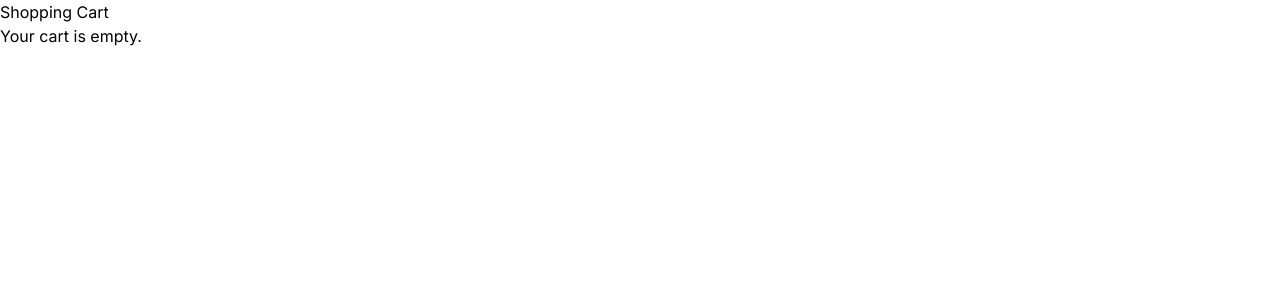
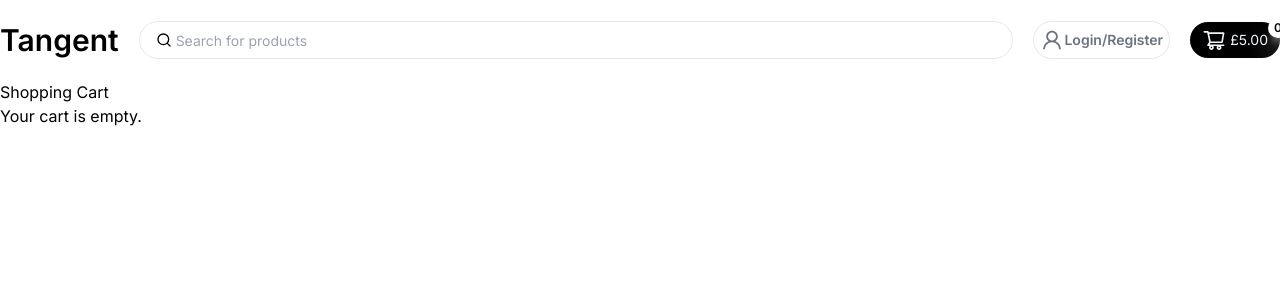
Before and after one commit to Pedrofigueiredo91/Shopping-cart-application, a Next.js app: page /cart in a window 1280 px wide. Shown: the top 300 px of the page. Built offline with nearby package versions, Linux system fonts and the light colour scheme.

Commit message:
add header with links and styling, plus className organization for products component

```diff
--- /dev/null
+++ b/components/container.tsx
@@ -0,0 +1,12 @@
+
+
+interface Props {
+  children: React.ReactNode,
+  className?: string
+}
+
+const Container: React.FC<Props> = ({ children, className = '' }) => {
+  return <div className={`${className} max-w-screen-xl mx-auto px-4 xl:px-0 py-10`}>{children}</div>;
+};
+
+export default Container;
--- a/components/header.tsx
+++ b/components/header.tsx
@@ -1,22 +1,43 @@
 "use client";
-import Link from "next/link";
-import { AiOutlineShoppingCart } from "react-icons/ai";
 
 import React from "react";
+import Link from "next/link";
+import Container from "./container";
+import { FiSearch } from "react-icons/fi";
+import { AiOutlineShoppingCart, AiOutlineUser } from "react-icons/ai";
 
 const Header: React.FC = () => {
   return (
-    <header>
-      <nav >
-        <div >
-          <div >
-            <Link rel="stylesheet" href="/cart" >
-              <AiOutlineShoppingCart/>
-            </Link>
+    <div className="bg-bodycolor h-20 mg:mb-20">
+      <Container className="h-full flex items-center md:gap-x-5 justify-between md:justify-start">
+        <Link href={"/"}>
+          <h3 className="text-3xl font-semibold ">Tangent</h3>
+        </Link>
+        <div className="w-full hidden md:flex items-center gap-x-1 border-[1px] border-lightText/50 rounded-full px-4 py-1.5 ">
+          <FiSearch />
+          <input
+            type="text"
+            placeholder="Search for products"
+            className="placeholder:text-sm flex-1 outline-none"
+          />
+        </div>
+        <Link href={"/"}>
+          <div className="bg-bgLight text-gray-500 flex items-center justify-center p-1.5 rounded-full hover:bg-white border-[1px] border-gray-200 hover:border-black duration-200">
+            <AiOutlineUser className="text-2xl" />
+            <p className="text-sm font-semibold ">Login/Register</p>
           </div>
-        </div>
-      </nav>
-    </header>
+        </Link>
+        <Link rel="stylesheet" href="/cart">
+          <div className="bg-black hover:bg-slate-950 rounded-full text-slate-100 hover:text-white flex items-center justify-center gap-x-1 px-3 py-1.5 boder-[1px] border-black relative">
+            <AiOutlineShoppingCart className=" text-2xl" />
+            <p className="text-sm font-semi-bold">£5.00</p>
+            <span className="bg-white text-black rounded-full text-xs font-semibold absolute -right-2 -top-1 w-5 h-5 flex items-center justify-center shadow-xl shadow-white">
+              0
+            </span>
+          </div>
+        </Link>
+      </Container>
+    </div>
   );
 };
 
--- a/components/products.tsx
+++ b/components/products.tsx
@@ -27,32 +27,39 @@ const Products: React.FC = () => {
     };
     fetchProducts();
   }, []);
-  const calculateDiscountedPrice = (price: number, discountPercentage: number): number => {
-    return price - (price * (discountPercentage / 100));
-  }
+  const calculateDiscountedPrice = (
+    price: number,
+    discountPercentage: number
+  ): number => {
+    return price - price * (discountPercentage / 100);
+  };
   if (loading) return <div>Loading...</div>;
   if (error) return <div>Error : {error}</div>;
 
   return (
-    <div className="  max-w-7xl mx-auto grid grid-cols-1 md:grid-cols-2 lg:grid-cols-3 xl:grid-cols-3 gap-4 p-4 ">
+    <div className="max-w-7xl mx-auto grid gap-4 p-4 grid-cols-1 md:grid-cols-2 lg:xl:grid-cols-3">
       {products.map((product) => (
         <div
           key={product.id}
-          className=" bg-white shadow-lg m-6 gap-4 p-5 py-12 text-left transform duration-500 hover:-translate-y-2 hover:shadow-2xl cursor-pointer relative"
+          className="relative m-6 p-5 py-12 bg-white rounded-lg shadow-lg transform duration-500 hover:-translate-y-2 hover:shadow-2xl cursor-pointer"
         >
           <div className="w-64 h-64 p-4 group">
             <Image
-            width={500} height={500}
+              width={500}
+              height={500}
               src={product.thumbnail}
               alt="product thumbnail"
-            className="w-full h-full object-cover group-hover:scale-110 duration-200 rounded-lg "
+              className="w-full h-full rounded-lg object-cover duration-200 group-hover:scale-110"
             />
           </div>
-
-          <h1 className="border-t-0 px-2 py-4 flex-col gap-y-2 bg-white rounded-bl-lg">{product.title}</h1>
+          <h1 className="text-gray-900 font-semibold text-xl tracking-tight mb-3">{product.title}</h1>
           <p className="mb-5">{product.description}</p>
-          <h2 className="font-semibold mb-5">
-          £{calculateDiscountedPrice(product.price, product.discountPercentage).toFixed(2)}
+          <h2 className="mb-5 font-semibold">
+            £
+            {calculateDiscountedPrice(
+              product.price,
+              product.discountPercentage
+            ).toFixed(2)}
             <span className="ml-2 line-through text-gray-400">
               £{product.price}
             </span>{" "}
@@ -63,7 +70,7 @@ const Products: React.FC = () => {
           >
             Add To Cart
           </button>
-          <div className="sale absolute top-5 right-2 p-2 px-5 font-semibold bg-red-600 text-white uppercase">
+          <div className="absolute top-5 right-2 p-2 px-5 bg-red-600 text-white font-semibold uppercase">
             {Math.round(product.discountPercentage)}% Off
           </div>
         </div>
--- a/src/app/cart/page.tsx
+++ b/src/app/cart/page.tsx
@@ -1,13 +1,14 @@
-'use client'
-import React from 'react';
-import Cart from '../../../components/cart';
-
-
-
+"use client";
+import React from "react";
+import Cart from "../../../components/cart";
+import Header from "../../../components/header";
 
 const CartPage: React.FC = () => {
   return (
-    <Cart/>
+    <div>
+      <Header />
+      <Cart />
+    </div>
   );
 };
 
```
Lines whose indentation alone changed are shown as unchanged.
